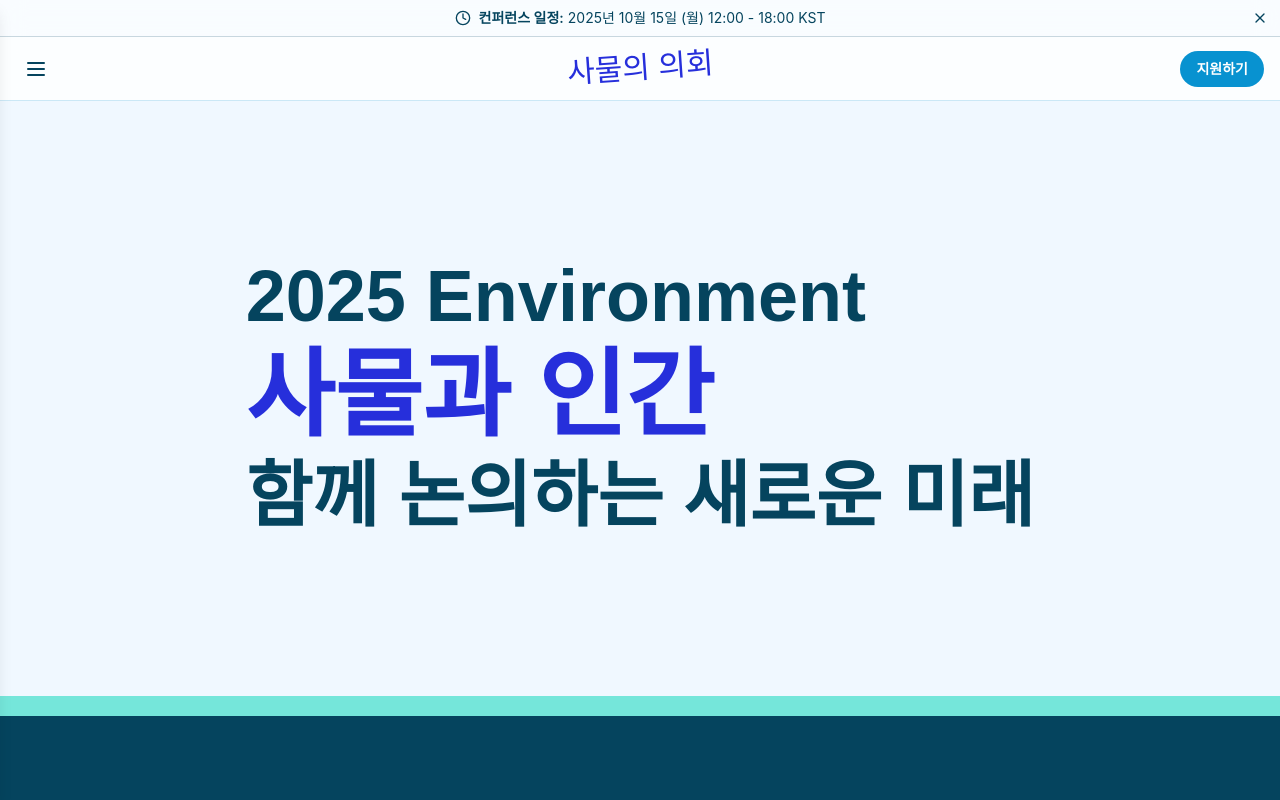
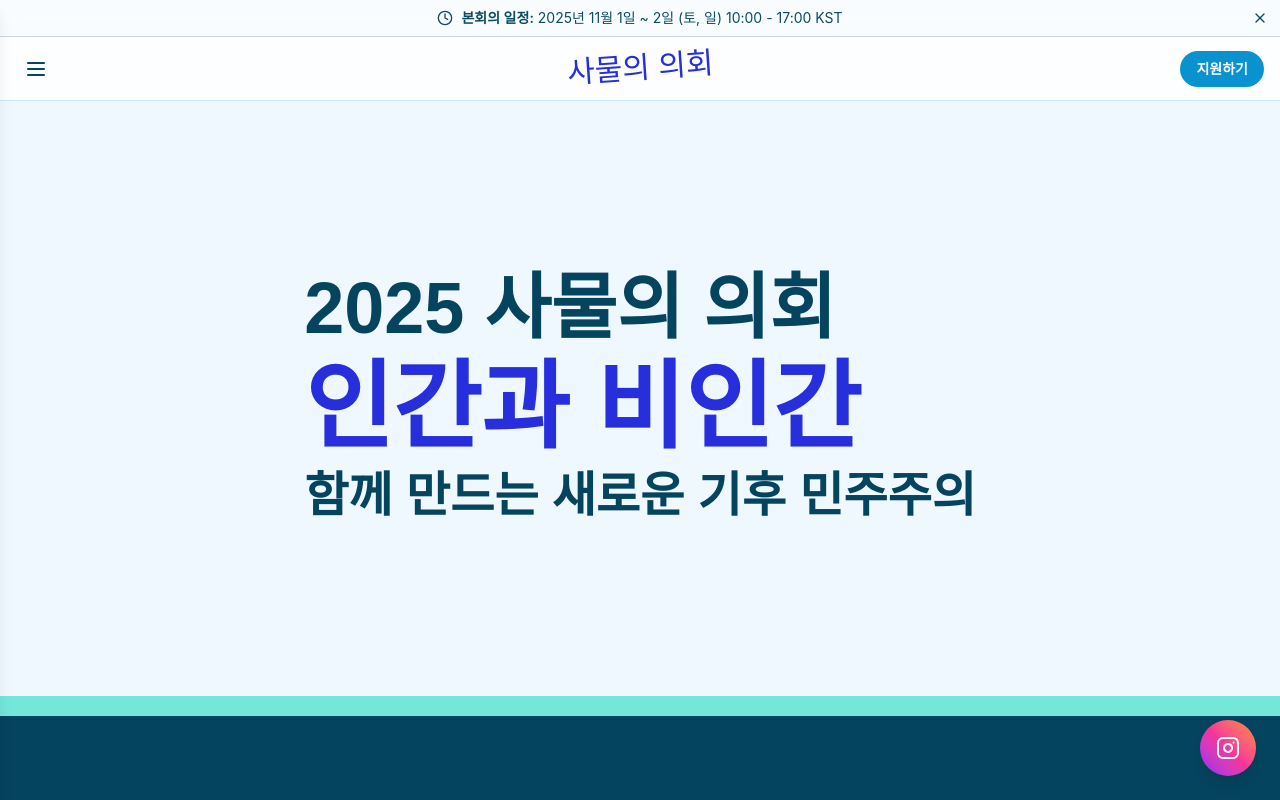
Before and after one commit to shin-minhyuk/samul.parliament, a Next.js app: page / in a window 1280 px wide. Shown: the top 800 px of the page. Built offline with nearby package versions, Linux system fonts and the light colour scheme; a web font is replaced by a local one.

Commit message:
[feat] 헤더 본회의 일정 수정, 인스타 FAB 추가

```diff
--- a/src/app/page.tsx
+++ b/src/app/page.tsx
@@ -12,11 +12,13 @@ export default function Home() {
       <section className="flex min-h-[400px] items-center justify-center overflow-hidden px-4 md:h-[600px]">
         <div className="animate-slide-up">
           <div className="group hover:animate-wiggle flex flex-col gap-2 text-center md:gap-4 md:text-left">
-            <h2 className="text-4xl md:text-7xl">2025 Environment</h2>
+            <h2 className="text-4xl md:text-7xl">2025 사물의 의회</h2>
             <h1 className="text-primary-500 group-hover:text-primary-400 transform text-5xl font-[900] transition-all duration-100 md:text-8xl">
-              사물과 인간
+              인간과 비인간
             </h1>
-            <h2 className="text-3xl md:text-7xl">함께 논의하는 새로운 미래</h2>
+            <h2 className="text-[22px] md:text-5xl">
+              함께 만드는 새로운 기후 민주주의
+            </h2>
           </div>
         </div>
       </section>
@@ -33,9 +35,6 @@ export default function Home() {
                 비인간 존재들의 <span className="text-ocean-surf">권리</span>와{" "}
                 <span className="text-ocean-surf">발언권</span>을 고민하다
               </h2>
-              <p className="text-base font-bold opacity-50 md:text-xl">
-                2025 사물의 의회 주제 : 미래의 공존을 위한 새로운 논의
-              </p>
             </div>
 
             {/* 참가버튼 */}
@@ -53,8 +52,7 @@ export default function Home() {
       </section>
 
       {/* 비디오 섹션 */}
-      <section className="relative h-screen w-full overflow-hidden">
-        {/* 배경 비디오 */}
+      {/* <section className="relative h-screen w-full overflow-hidden">
         <div className="absolute inset-0">
           <video
             autoPlay
@@ -67,11 +65,9 @@ export default function Home() {
             <source src="/videos/20250309_0200.mp4" type="video/mp4" />
             Your browser does not support the video tag.
           </video>
-          {/* 비디오 오버레이 - 더 진한 그라데이션 효과 */}
           <div className="absolute inset-0 bg-gradient-to-b from-black/70 via-black/50 to-black/70" />
         </div>
 
-        {/* 비디오 위 콘텐츠 */}
         <div className="relative z-10 flex h-full items-center justify-center px-4 text-white">
           <div className="max-w-4xl space-y-8 text-center">
             <h2 className="text-5xl font-bold drop-shadow-lg">
@@ -87,7 +83,7 @@ export default function Home() {
             </button>
           </div>
         </div>
-      </section>
+      </section> */}
 
       {/* 서브 배너 */}
       <section className="py-24">
--- a/src/components/Header.tsx
+++ b/src/components/Header.tsx
@@ -21,8 +21,8 @@ export default function Header() {
             <div className="flex animate-pulse items-center justify-center gap-2">
               <Clock className="h-4 w-4" />
               <p>
-                <span className="font-semibold">컨퍼런스 일정:</span> 2025년
-                10월 15일 (월) 12:00 - 18:00 KST
+                <span className="font-semibold">본회의 일정:</span> 2025년 11월
+                1일 ~ 2일 (토, 일) 10:00 - 17:00 KST
               </p>
               <button
                 onClick={() => setIsBannerVisible(false)}
--- /dev/null
+++ b/src/components/InstagramFAB.tsx
@@ -0,0 +1,22 @@
+"use client";
+
+import React from "react";
+import { Instagram } from "lucide-react";
+
+interface InstagramFABProps {
+  instagramUrl: string;
+}
+
+export default function InstagramFAB({ instagramUrl }: InstagramFABProps) {
+  return (
+    <a
+      href={instagramUrl}
+      target="_blank"
+      rel="noopener noreferrer"
+      className="fixed right-6 bottom-6 z-50 flex h-14 w-14 items-center justify-center rounded-full bg-gradient-to-tr from-purple-600 via-pink-500 to-orange-400 shadow-lg transition-all hover:scale-110 hover:shadow-xl"
+      aria-label="Instagram"
+    >
+      <Instagram size={24} className="text-white" />
+    </a>
+  );
+}
--- a/src/components/MainLayout.tsx
+++ b/src/components/MainLayout.tsx
@@ -3,6 +3,7 @@
 import { useBanner } from "@/context/BannerContext";
 import Header from "@/components/Header";
 import Footer from "@/components/Footer";
+import InstagramFAB from "@/components/InstagramFAB";
 
 export default function MainLayout({
   children,
@@ -11,6 +12,9 @@ export default function MainLayout({
 }) {
   const { isBannerVisible } = useBanner();
 
+  // 실제 인스타그램 URL을 여기에 입력하세요
+  const instagramUrl = "https://www.instagram.com/samul.parliament/";
+
   return (
     <>
       <Header />
@@ -18,6 +22,7 @@ export default function MainLayout({
         {children}
       </main>
       <Footer />
+      <InstagramFAB instagramUrl={instagramUrl} />
     </>
   );
 }
```
